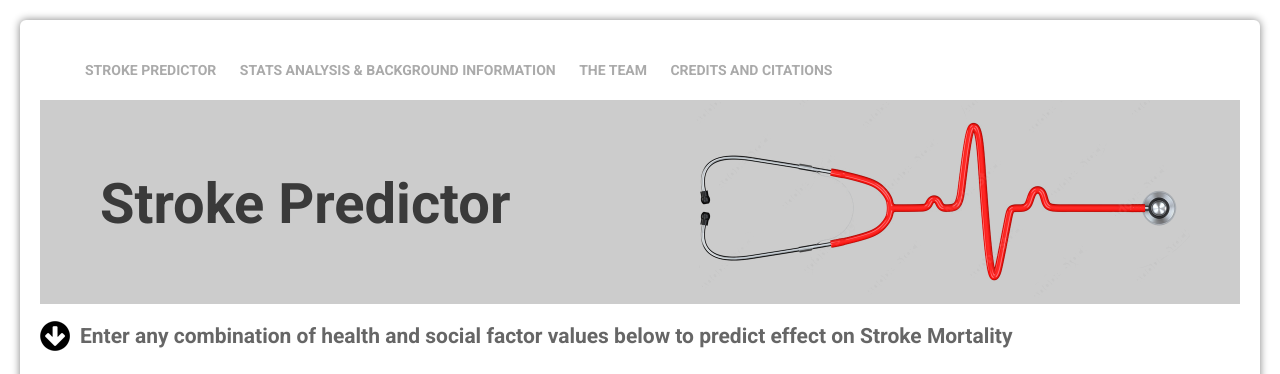
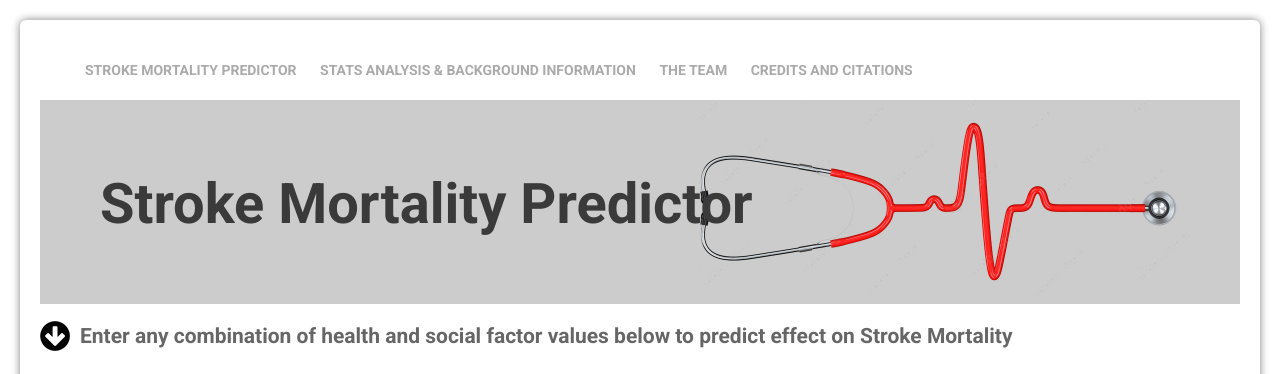
Before and after one commit to tpankratz1/Stroke-Predictor, a Flask app: page / in a window 1280 px wide. Shown: the top 374 px of the page. Run offline with Flask 2, Linux system fonts and the light colour scheme; parts of the project's set-up code (start-up, migrations or seed data) failed here and were passed over; some libraries are stand-ins or nearby versions.

Commit message:
Updated index.html

```diff
--- a/templates/index.html
+++ b/templates/index.html
@@ -2,7 +2,7 @@
 <html>
 
 <head>
-  <title>Stroke Predictor</title>
+  <title>Stroke Mortality Predictor</title>
   <link href="https://fonts.googleapis.com/css?family=Roboto:300,400,500,700" rel="stylesheet">
   <link rel="stylesheet" href="https://use.fontawesome.com/releases/v5.5.0/css/all.css"
     integrity="sha384-B4dIYHKNBt8Bc12p+WXckhzcICo0wtJAoU8YZTY5qE0Id1GSseTk6S+L3BlXeVIU" crossorigin="anonymous">
@@ -14,14 +14,14 @@
     <div class="container">
       <nav class="stroke">
         <ul>
-          <li><a href="/">Stroke Predictor</a></li>
+          <li><a href="/">Stroke Mortality Predictor</a></li>
           <li><a href="#">Stats Analysis & Background Information</a></li>
           <li><a href="#">The Team</a></li>
           <li><a href="#">Credits and Citations</a></li>
         </ul>
       </nav>
       <div class="banner">
-        <h1>Stroke Predictor</h1>
+        <h1>Stroke Mortality Predictor</h1>
       </div>
       <h2 class="arrow">Enter any combination of health and social factor values below to predict effect on Stroke Mortality</h2>
       <div class="wrapper">
@@ -62,8 +62,7 @@
                   <li class="key"> {{ key }}: </li>
                   <li class="value"> {{ value }} </li>
               </ul>
-              {% endfor %}
-            <!-- <p class="reference"><a href="#percentsmokers">Feel free to reference factor data for all U.S. counties further down this page.</a></p> -->
+            {% endfor %}
           </div>
         </div>
       </div>
```
Also changed, not shown: 1 other file.
